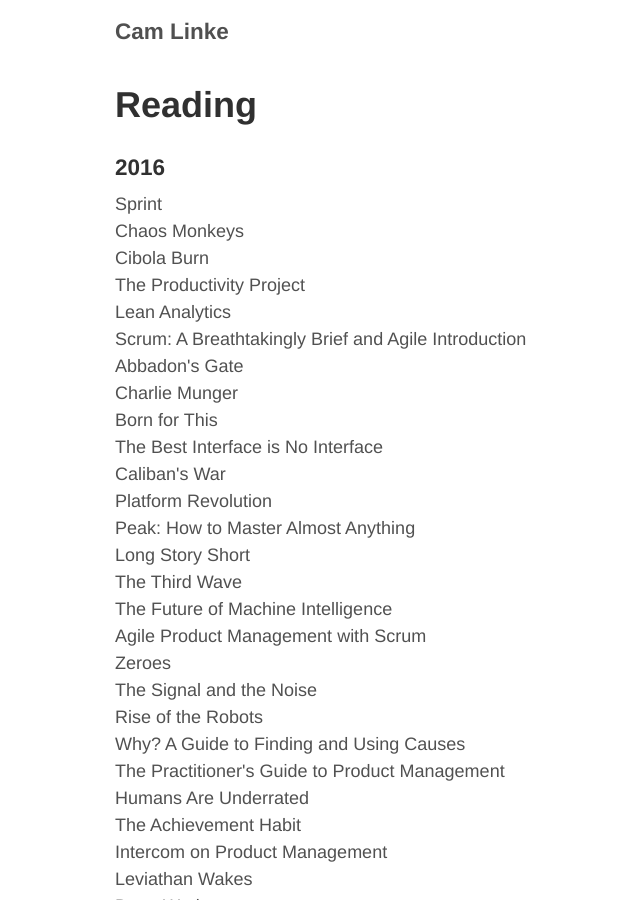
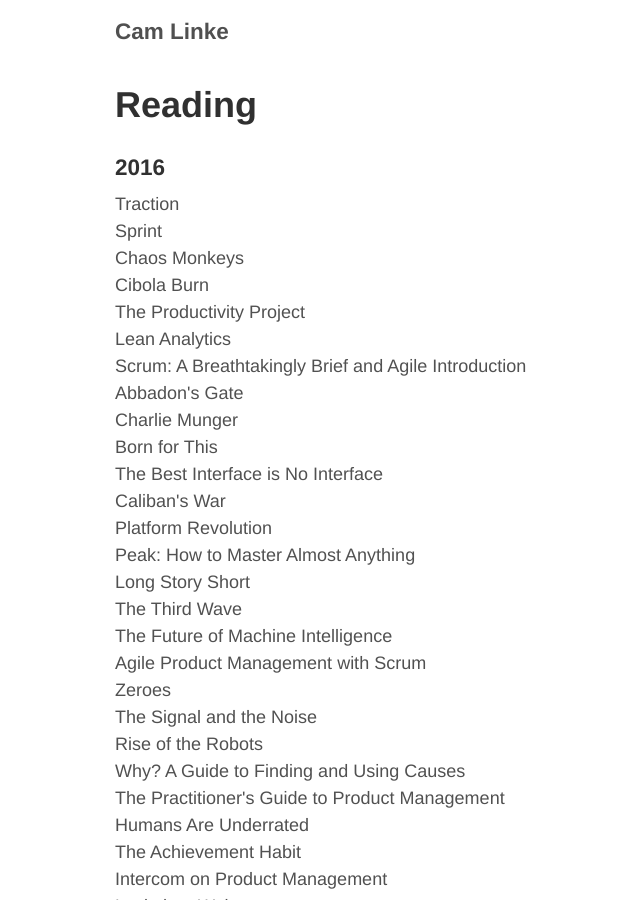
Before and after one commit to camlinke/camlinke.github.io, a Jekyll site: the page built from reading.md, in a window 1280 px wide and 900 px high. Shown: the whole window, without its empty margins (210-850 px from the left). Built offline with Jekyll 4.4.1, drawn with Linux system fonts in a browser that asks for light colours; nearby versions of some CDN libraries.

Commit message:
updated reading

```diff
--- a/reading.md
+++ b/reading.md
@@ -5,6 +5,7 @@
 
 <h3>2016</h3>
 <ul class="frontpage-list">
+    <li>Traction</li>
     <li>Sprint</li>
     <li>Chaos Monkeys</li>
     <li>Cibola Burn</li>
```
